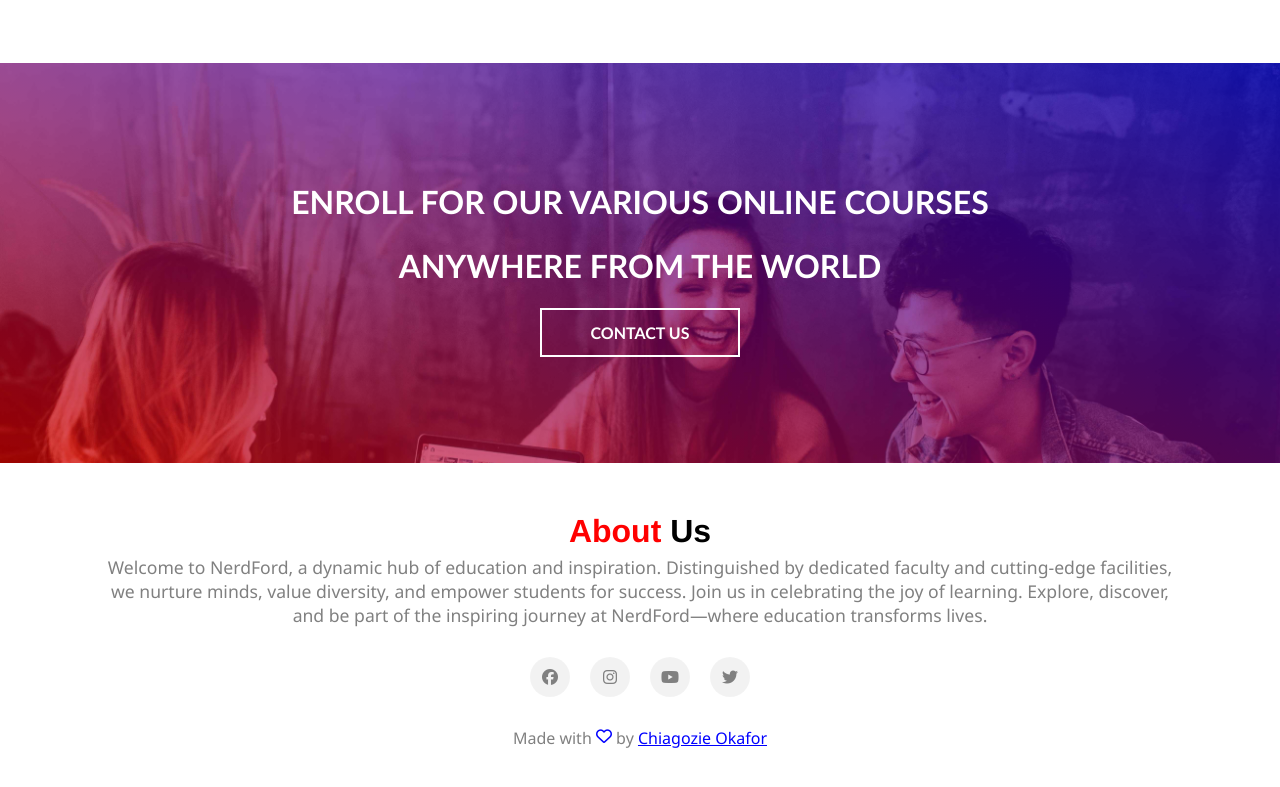
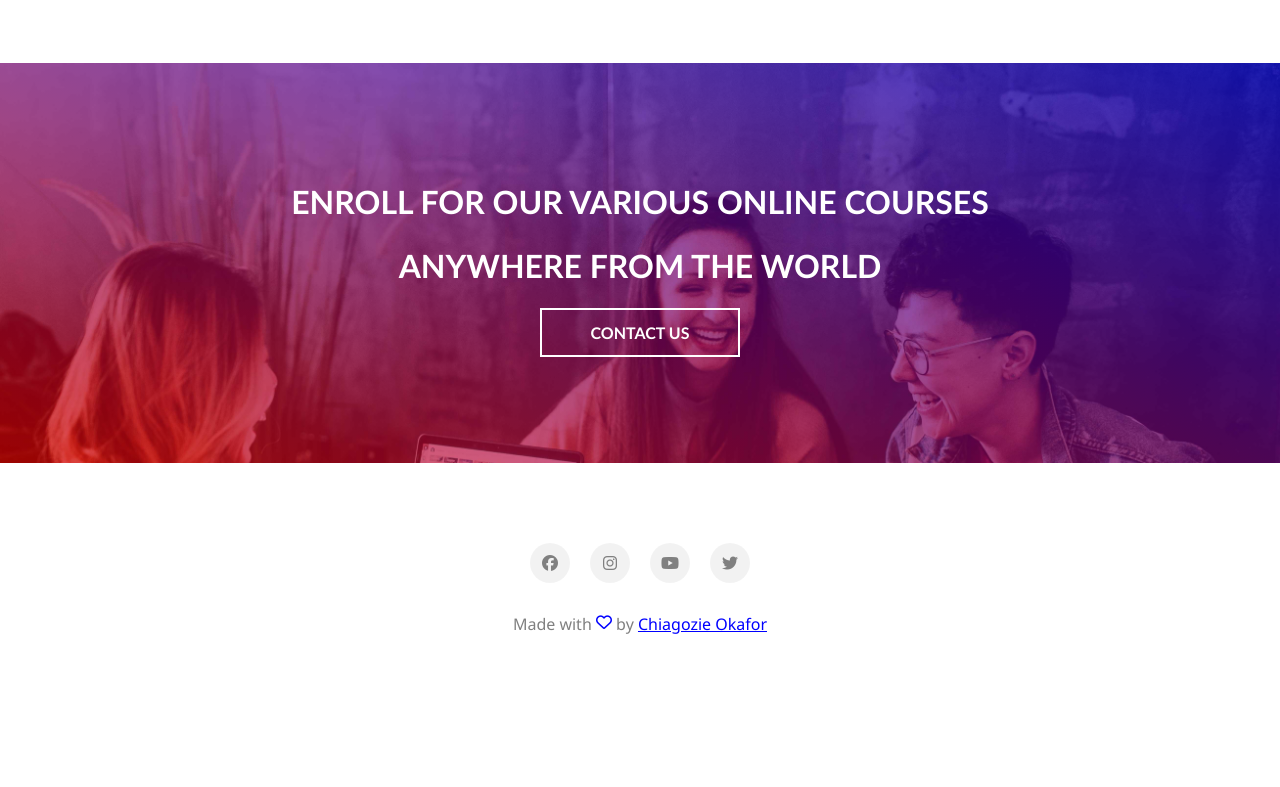
Before and after one commit to harunahaak78/SCHOL_WEBSITE, a plain HTML site: page SCHOOL_WEBSITE/index.html in a window 1280 px wide. Shown: the part 3925-4712 px from the top of the page. After the commit the page ends 4610 px from the top, so only its background shows below. Drawn offline with Linux system fonts and the light colour scheme.

Commit message:
remove about us from home page

```diff
--- a/SCHOOL_WEBSITE/index.html
+++ b/SCHOOL_WEBSITE/index.html
@@ -382,17 +382,6 @@
 
 
       <div class="divSeven">
-         <section class="headingSec">
-            <h1><span class="highlight">About</span> Us</h1>
-            <p>
-               Welcome to NerdFord, a dynamic hub of education and inspiration. Distinguished
-               by dedicated faculty and cutting-edge facilities, we nurture minds, value
-               diversity, and empower students for success. Join us in celebrating the joy of
-               learning. Explore, discover, and be part of the inspiring journey at
-               NerdFord—where education transforms lives.
-            </p>
-         </section>
-
          <section class="firstSec">
             <a href="#">
                <i class="fa-brands fa-facebook"></i>
```
